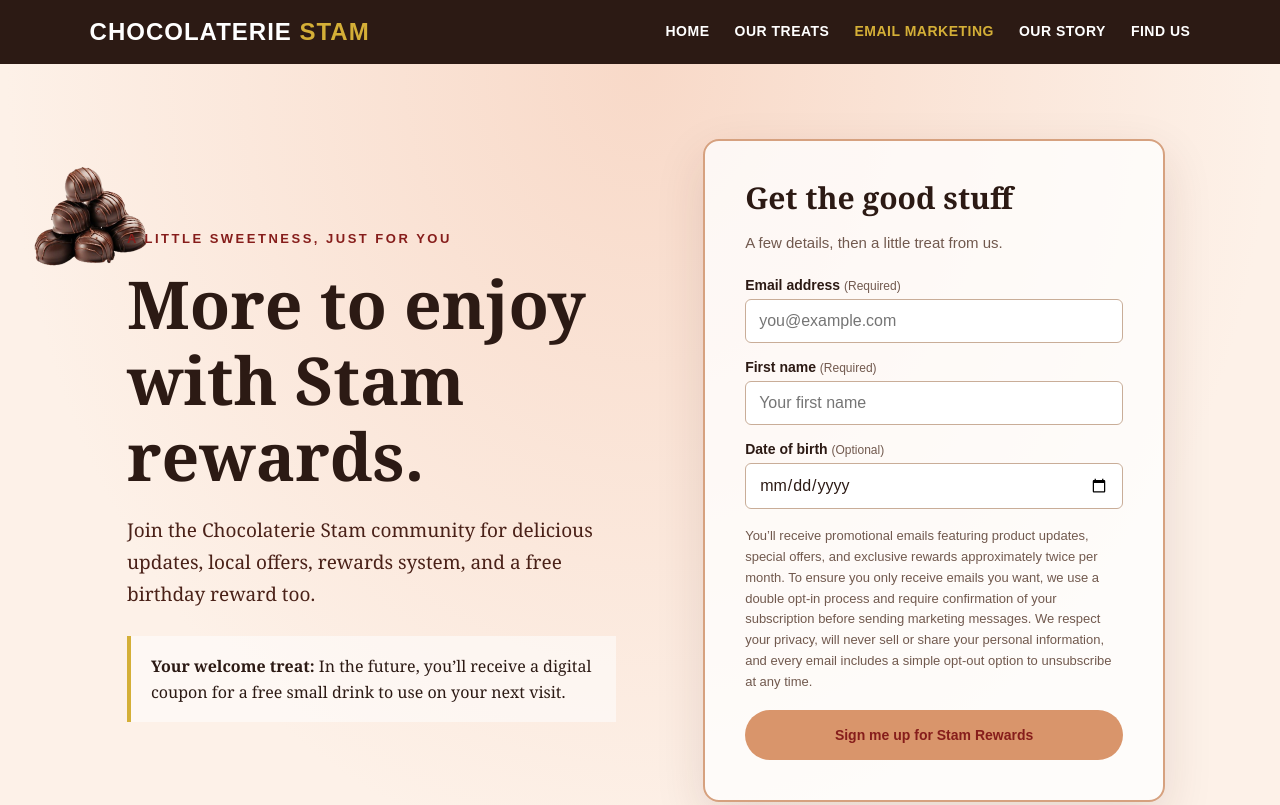
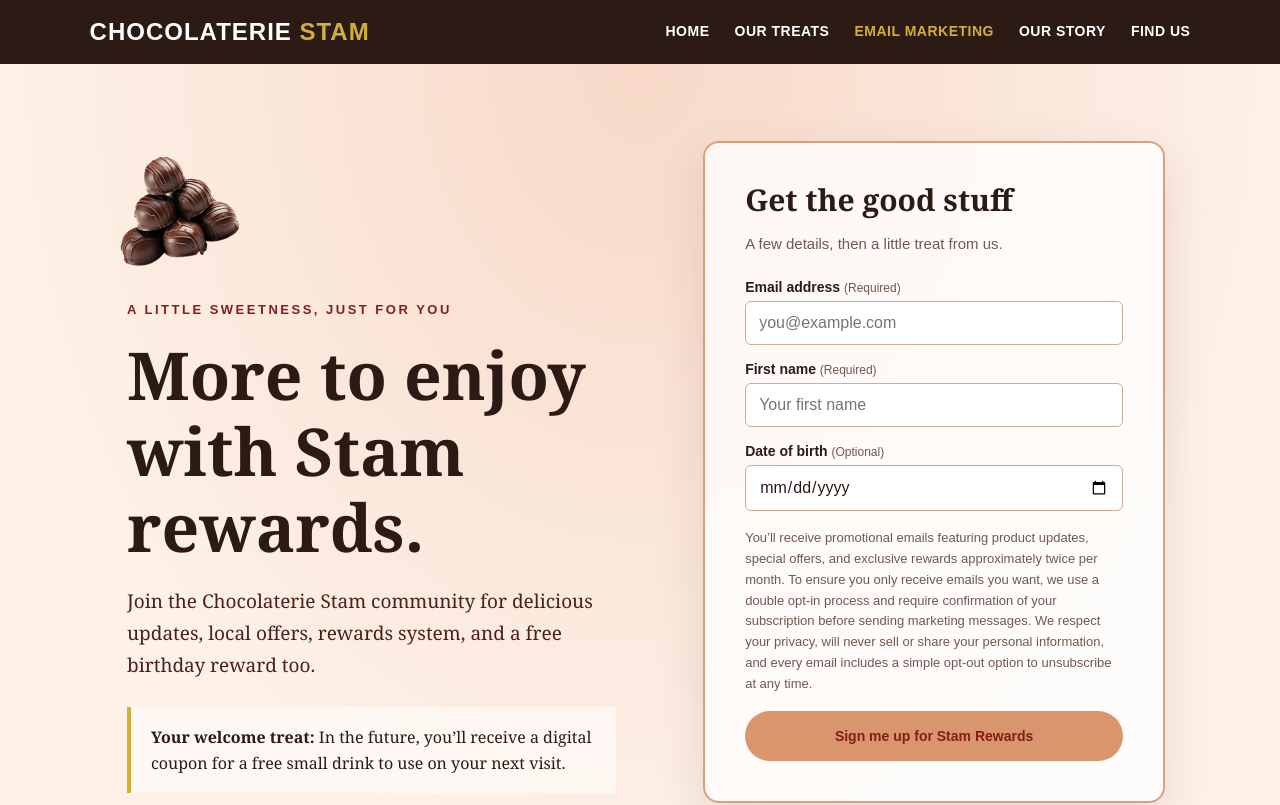
Before and after one commit to TateWall/Stam-Email-Marketing, a plain HTML site: page email.html in a window 1280 px wide. Shown: the top 805 px of the page. Drawn offline with Linux system fonts and the light colour scheme.

Commit message:
Angle chocolate image and prevent eyebrow overlap

```diff
--- a/email.html
+++ b/email.html
@@ -26,11 +26,11 @@
     .wrap { width: min(1100px, 92%); margin: 0 auto; }
     .hero { min-height: 570px; display: flex; align-items: center; justify-content: center; padding: 75px 20px; text-align: center; background: radial-gradient(ellipse at top, #f8d9c8, var(--cream) 70%); }
     .hero-content { width: min(1050px, 100%); display: grid; grid-template-columns: 1fr .9fr; align-items: center; gap: clamp(30px, 6vw, 75px); text-align: left; }
-    .hero-copy { position: relative; max-width: 520px; padding: 12px; }
-    .hero-decoration { position: absolute; z-index: 0; width: 140px; max-width: 38%; height: auto; left: -95px; top: -54px; transform: rotate(-8deg); transform-origin: center; }
-    .eyebrow { position: relative; z-index: 1; color: var(--accent-rose); font: 900 13px var(--sans); letter-spacing: 2.5px; text-transform: uppercase; }
+    .hero-copy { max-width: 520px; padding: 12px; }
+    .hero-decoration { display: block; width: 150px; max-width: 38%; height: auto; margin: -12px 0 8px -26px; transform: rotate(-16deg); transform-origin: center; }
+    .eyebrow { color: var(--accent-rose); font: 900 13px var(--sans); letter-spacing: 2.5px; text-transform: uppercase; }
     h1, h2, h3 { font-family: var(--serif); line-height: 1.15; }
-    h1 { position: relative; z-index: 1; margin: 20px 0; color: var(--chocolate-dark); font-size: clamp(38px, 5.5vw, 66px); font-weight: 900; }
+    h1 { margin: 20px 0; color: var(--chocolate-dark); font-size: clamp(38px, 5.5vw, 66px); font-weight: 900; }
     .hero-copy > p:not(.eyebrow) { color: var(--chocolate-light); font-size: 19px; line-height: 1.7; }
     .benefit { margin-top: 25px; padding: 17px 20px; border-left: 4px solid var(--gold); background: rgba(255,255,255,.55); color: var(--chocolate-dark); font-size: 16px; }
     .form-card { padding: clamp(25px, 4vw, 40px); border: 2px solid #d6a17f; border-radius: 16px; background: rgba(255,255,255,.78); box-shadow: 0 18px 50px rgba(74,33,24,.12); }
@@ -98,7 +98,7 @@
     @media (max-width: 800px) {
       .hero-content { grid-template-columns: 1fr; gap: 20px; }
       .hero-copy { text-align: center; }
-      .hero-decoration { width: 105px; max-width: 30%; left: 0; top: -50px; }
+      .hero-decoration { width: 105px; max-width: 30%; margin: -8px auto 8px; }
       .groups { grid-template-columns: 1fr; }
     }
     @media (max-width: 750px) {
```
